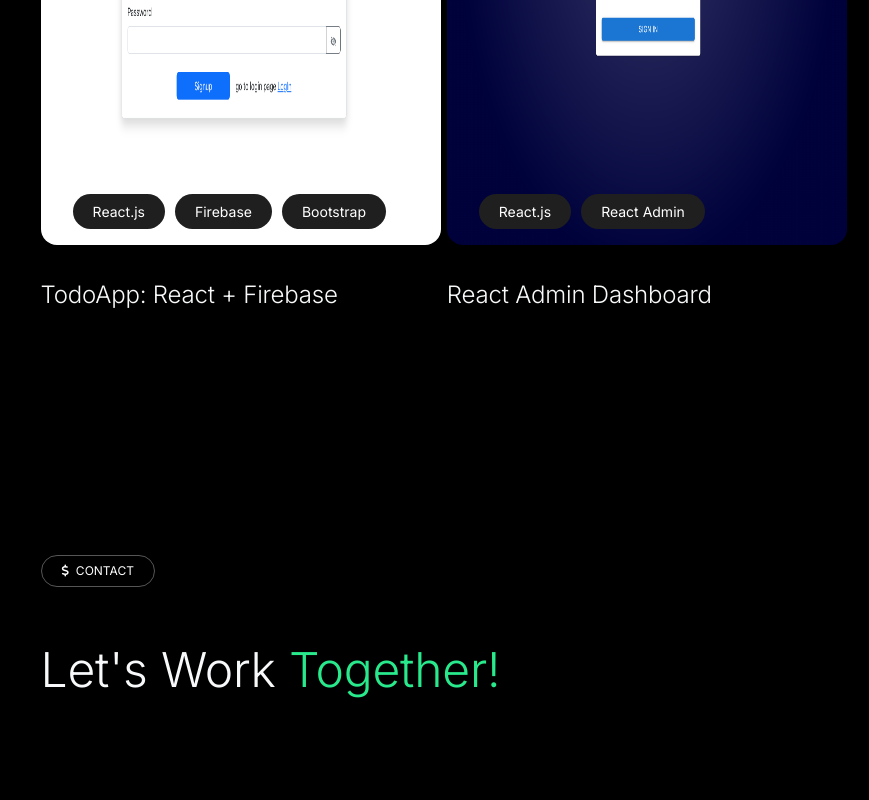
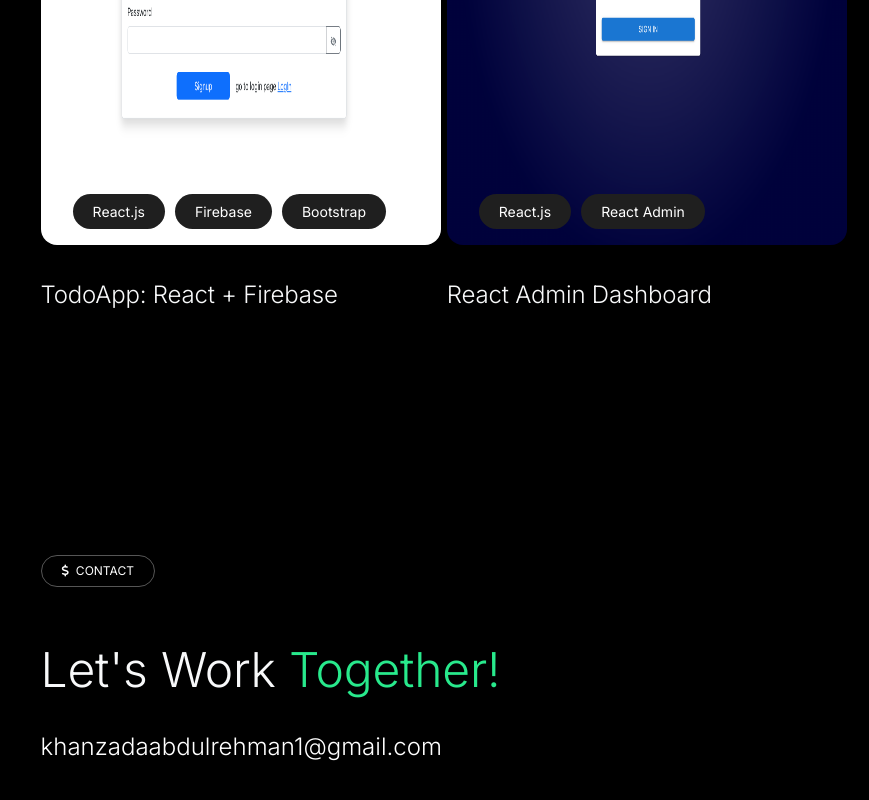
Before and after one commit to abdulrehmankz1/personal-portfolio, a React (Create React App) app: page / in a window 1280 px wide. Shown: the part 6697-7497 px from the top of the page, without its empty margins (411-1280 px from the left). Built offline with nearby package versions, Linux system fonts and the light colour scheme.

Commit message:
add email in contact section

```diff
--- a/src/components/ContactSection.jsx
+++ b/src/components/ContactSection.jsx
@@ -14,7 +14,9 @@ function ContactSection() {
           </span>
         </h2>
       </div>
-
+      <h3>
+        khanzadaabdulrehman1@gmail.com
+      </h3>
     </div>
   )
 }
```
